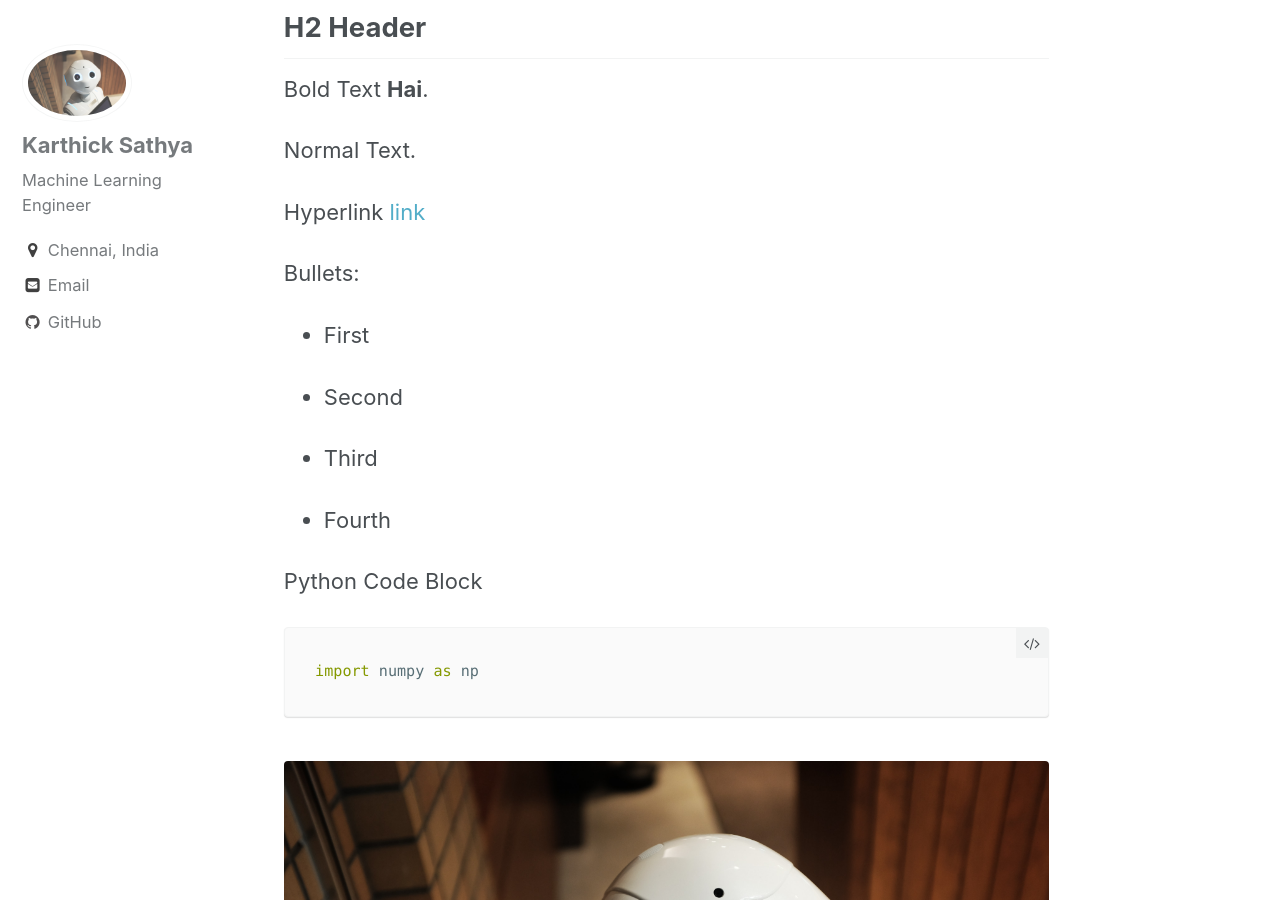
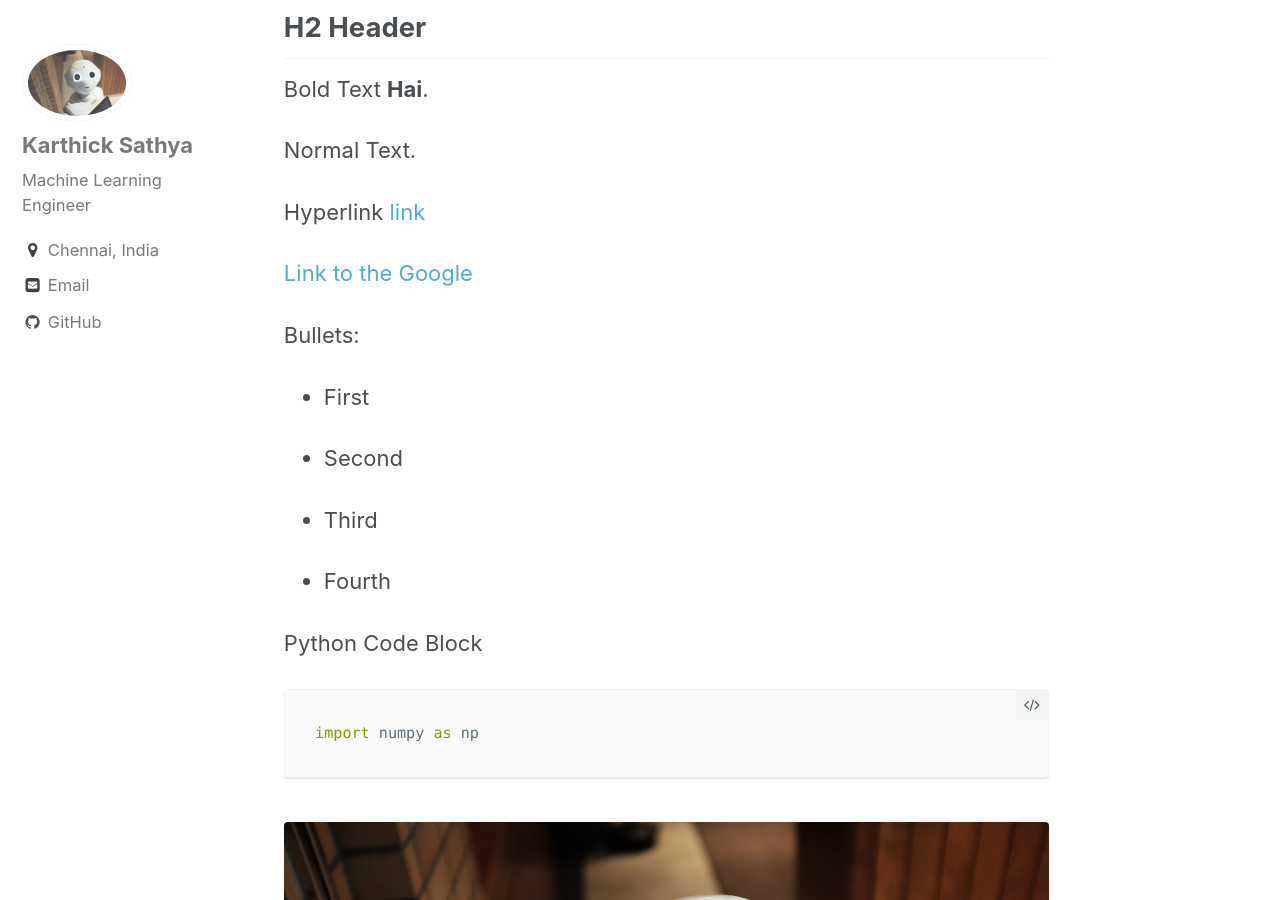
Before and after one commit to KarthickSathya22/blog, a Jekyll site: the page built from _posts/2018-02-11-decision-tree.md, in a window 1280 px wide and 900 px high, scrolled down 1134 px. Built offline with Jekyll 4.4.1, drawn with Linux system fonts in a browser that asks for light colours.

Commit message:
Update 2018-02-11-decision-tree.md

```diff
--- a/_posts/2018-02-11-decision-tree.md
+++ b/_posts/2018-02-11-decision-tree.md
@@ -18,6 +18,8 @@ Normal Text.
 
 Hyperlink [link](www.google.co.in)
 
+<a href="www.google.co.in">Link to the Google</a>
+
 Bullets:
 
 * First
```
